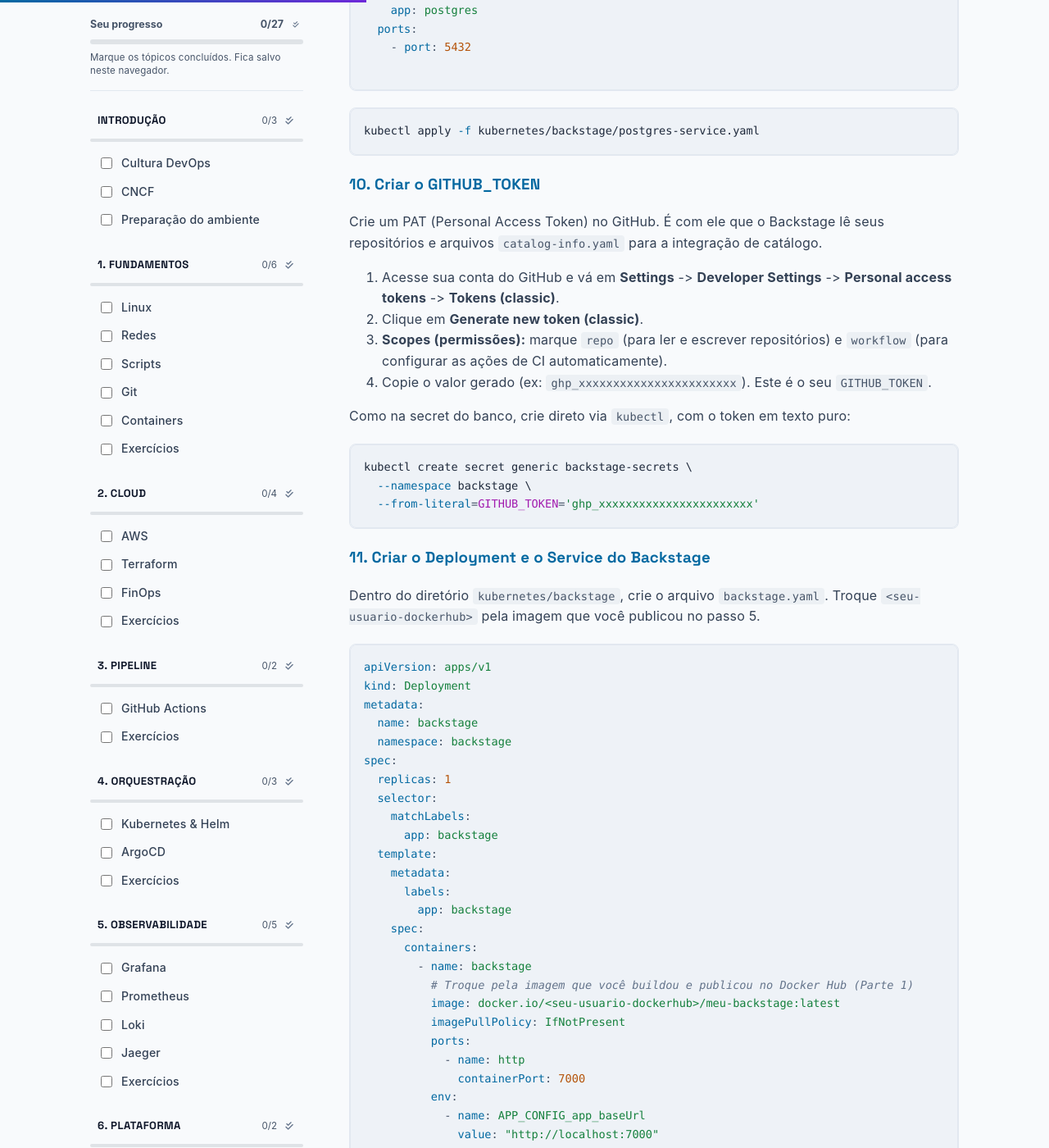
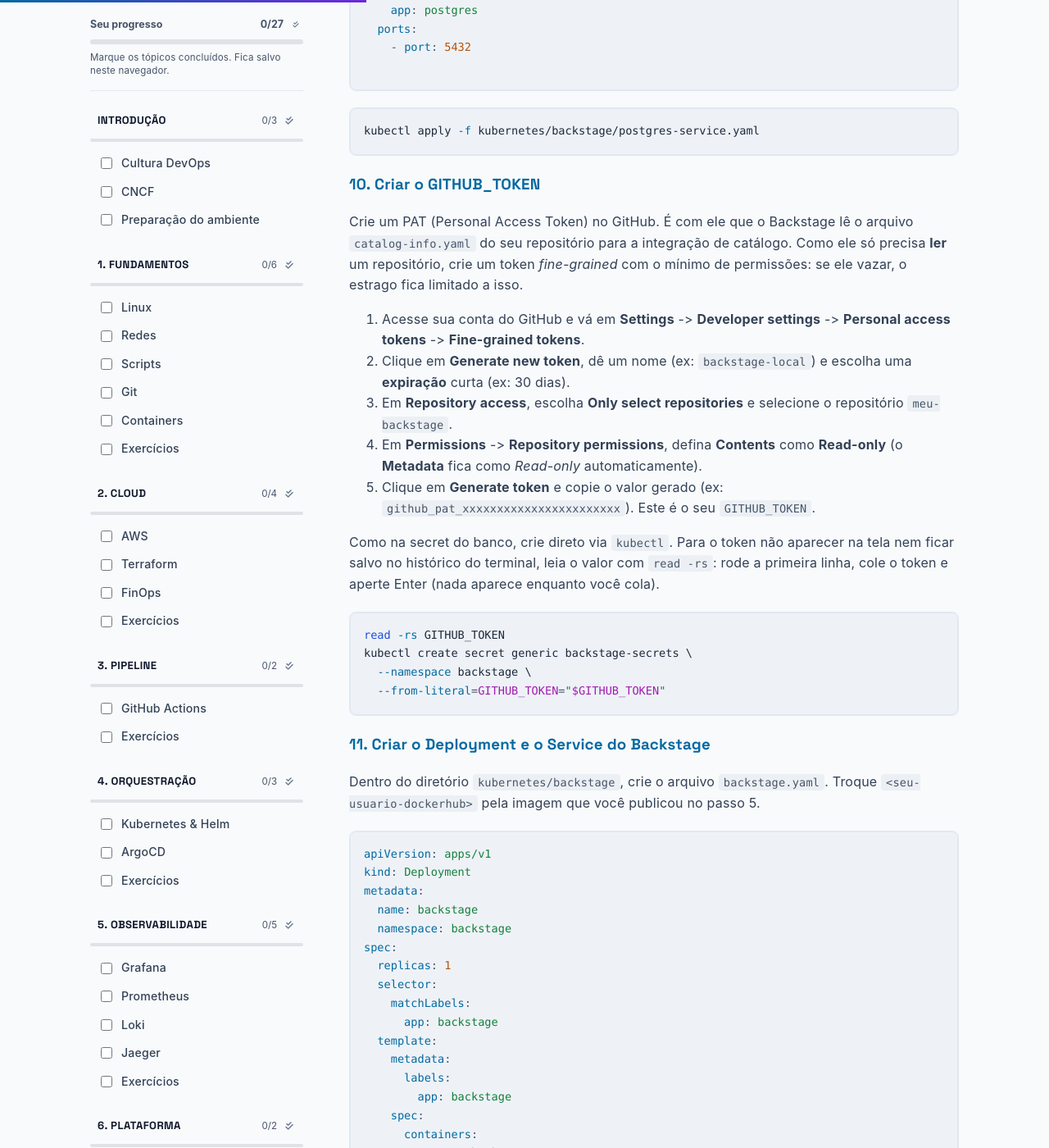
Before and after one commit to therenanlira/cloud-engineer-roadmap, a Jekyll site: the page built from docs/content/modules/plataforma/exercise/solution/index.md, in a window 1280 px wide and 1400 px high, scrolled down 5550 px. Shown: the whole window at 82% size. Built offline with Jekyll 4.4.1, drawn with Linux system fonts in a browser that asks for light colours; some of the changed text lies outside the part shown.

Commit message:
Correções de segurança: workflows, dependências e token do Backstage (#7)
- Pin every GitHub Action to a commit SHA and add Dependabot (actions and
  gems) to keep the pins and gems patched.
- Jobs that run PR code (Jekyll build, link check) no longer keep the
  GITHUB_TOKEN in .git, and the link check only gets issues: write in a
  separate job that runs no repository code.
- Skip PR previews for Dependabot PRs, which only get a read-only token.
- Update the json gem to 2.21.2 (CVE-2026-71847).
- Add Subresource Integrity to the Font Awesome stylesheet.
- Backstage exercise: use a fine-grained, read-only token scoped to one
  repository instead of a classic token with repo/workflow scopes, and
  read GitHub credentials with read -rs so they stay out of shell history.


Claude-Session: https://claude.ai/code/session_019cmUEPEgoiw6nj9nM1cRNx

Co-authored-by: Claude <noreply@anthropic.com>

````diff
--- a/docs/_layouts/default.html
+++ b/docs/_layouts/default.html
@@ -12,7 +12,7 @@
     {% comment %} O nome site.css evita colisão com o assets/css/style.css que o tema
        Primer (injetado pelo build clássico do GitHub Pages) gera por cima do nosso. {% endcomment %}
     <link rel="stylesheet" href="{{ '/assets/css/site.css' | relative_url }}">
-    <link rel="stylesheet" href="https://cdnjs.cloudflare.com/ajax/libs/font-awesome/6.4.0/css/all.min.css">
+    <link rel="stylesheet" href="https://cdnjs.cloudflare.com/ajax/libs/font-awesome/6.4.0/css/all.min.css" integrity="sha512-iecdLmaskl7CVkqkXNQ/ZH/XLlvWZOJyj7Yy7tcenmpD1ypASozpmT/E0iPtmFIB46ZmdtAc9eNBvH0H/ZpiBw==" crossorigin="anonymous" referrerpolicy="no-referrer">
     <script>
       (function () {
         // Escolha explícita do usuário tem prioridade; sem ela, segue o tema do sistema.
--- a/docs/content/modules/plataforma/exercise/solution/index.md
+++ b/docs/content/modules/plataforma/exercise/solution/index.md
@@ -145,19 +145,21 @@ kubectl apply -f kubernetes/backstage/postgres-service.yaml
 
 ### 10. Criar o GITHUB_TOKEN
 
-Crie um PAT (Personal Access Token) no GitHub. É com ele que o Backstage lê seus repositórios e arquivos `catalog-info.yaml` para a integração de catálogo.
+Crie um PAT (Personal Access Token) no GitHub. É com ele que o Backstage lê o arquivo `catalog-info.yaml` do seu repositório para a integração de catálogo. Como ele só precisa **ler** um repositório, crie um token *fine-grained* com o mínimo de permissões: se ele vazar, o estrago fica limitado a isso.
 
-1. Acesse sua conta do GitHub e vá em **Settings** -> **Developer Settings** -> **Personal access tokens** -> **Tokens (classic)**.
-2. Clique em **Generate new token (classic)**.
-3. **Scopes (permissões):** marque `repo` (para ler e escrever repositórios) e `workflow` (para configurar as ações de CI automaticamente).
-4. Copie o valor gerado (ex: `ghp_xxxxxxxxxxxxxxxxxxxxxxx`). Este é o seu `GITHUB_TOKEN`.
+1. Acesse sua conta do GitHub e vá em **Settings** -> **Developer settings** -> **Personal access tokens** -> **Fine-grained tokens**.
+2. Clique em **Generate new token**, dê um nome (ex: `backstage-local`) e escolha uma **expiração** curta (ex: 30 dias).
+3. Em **Repository access**, escolha **Only select repositories** e selecione o repositório `meu-backstage`.
+4. Em **Permissions** -> **Repository permissions**, defina **Contents** como **Read-only** (o **Metadata** fica como *Read-only* automaticamente).
+5. Clique em **Generate token** e copie o valor gerado (ex: `github_pat_xxxxxxxxxxxxxxxxxxxxxxx`). Este é o seu `GITHUB_TOKEN`.
 
-Como na secret do banco, crie direto via `kubectl`, com o token em texto puro:
+Como na secret do banco, crie direto via `kubectl`. Para o token não aparecer na tela nem ficar salvo no histórico do terminal, leia o valor com `read -rs`: rode a primeira linha, cole o token e aperte Enter (nada aparece enquanto você cola).
 
 ```bash
+read -rs GITHUB_TOKEN
 kubectl create secret generic backstage-secrets \
   --namespace backstage \
-  --from-literal=GITHUB_TOKEN='ghp_xxxxxxxxxxxxxxxxxxxxxxx'
+  --from-literal=GITHUB_TOKEN="$GITHUB_TOKEN"
 ```
 
 ### 11. Criar o Deployment e o Service do Backstage
@@ -379,16 +381,19 @@ export default createApp({
 
 ### 4. Adicione as credenciais do OAuth App
 
-A secret `backstage-secrets` já existe (criada na Parte 1). Para adicionar as novas chaves sem escrever nenhum valor em disco, recrie-a com o Client ID e o Client Secret gerados no passo 1, além do `GITHUB_TOKEN` já usado, todos **sem base64**, como da primeira vez:
+A secret `backstage-secrets` já existe (criada na Parte 1). Para adicionar as novas chaves sem escrever nenhum valor em disco, recrie-a com o Client ID e o Client Secret gerados no passo 1, além do `GITHUB_TOKEN` já usado, todos **sem base64**, como da primeira vez. A primeira linha recupera o `GITHUB_TOKEN` da própria secret atual, e o `read -rs` lê o Client Secret sem exibi-lo (cole e aperte Enter):
 
 ```bash
+GITHUB_TOKEN=$(kubectl get secret backstage-secrets -n backstage -o jsonpath='{.data.GITHUB_TOKEN}' | base64 -d)
+read -rs AUTH_GITHUB_CLIENT_SECRET
+
 kubectl delete secret backstage-secrets -n backstage
 
 kubectl create secret generic backstage-secrets \
   --namespace backstage \
-  --from-literal=GITHUB_TOKEN='ghp_xxxxxxxxxxxxxxxxxxxxxxx' \
+  --from-literal=GITHUB_TOKEN="$GITHUB_TOKEN" \
   --from-literal=AUTH_GITHUB_CLIENT_ID='seu_client_id' \
-  --from-literal=AUTH_GITHUB_CLIENT_SECRET='seu_client_secret'
+  --from-literal=AUTH_GITHUB_CLIENT_SECRET="$AUTH_GITHUB_CLIENT_SECRET"
 ```
 
 Adicione ao `backstage.yaml` as variáveis que apontam para essa secret. Os nomes precisam ser exatamente `AUTH_GITHUB_CLIENT_ID` e `AUTH_GITHUB_CLIENT_SECRET`, pois são eles que o `app-config.yaml` referencia com a sintaxe `${...}`:
````
Also changed, not shown: docs/content/modules/plataforma/exercise/index.md (+1 -1 lines), .github/dependabot.yml (added), .github/workflows/ci.yml, .github/workflows/links.yml, docs/Gemfile.lock, 1 other file.
